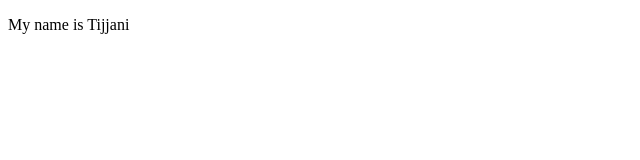
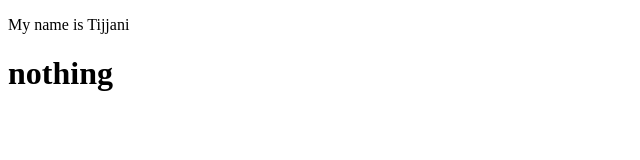
Before and after one commit to Teejay113/git-basic, a plain HTML site: page index.html in a window 1280 px wide. Shown: the whole page, without its empty margins (0-640 px from the left). Drawn offline with Linux system fonts and the light colour scheme.

Commit message:
added a heder

```diff
--- a/index.html
+++ b/index.html
@@ -7,5 +7,6 @@
   </head>
   <body>
     <p>My name is Tijjani</p>
+    <h1>nothing</h1>
   </body>
 </html>
```
